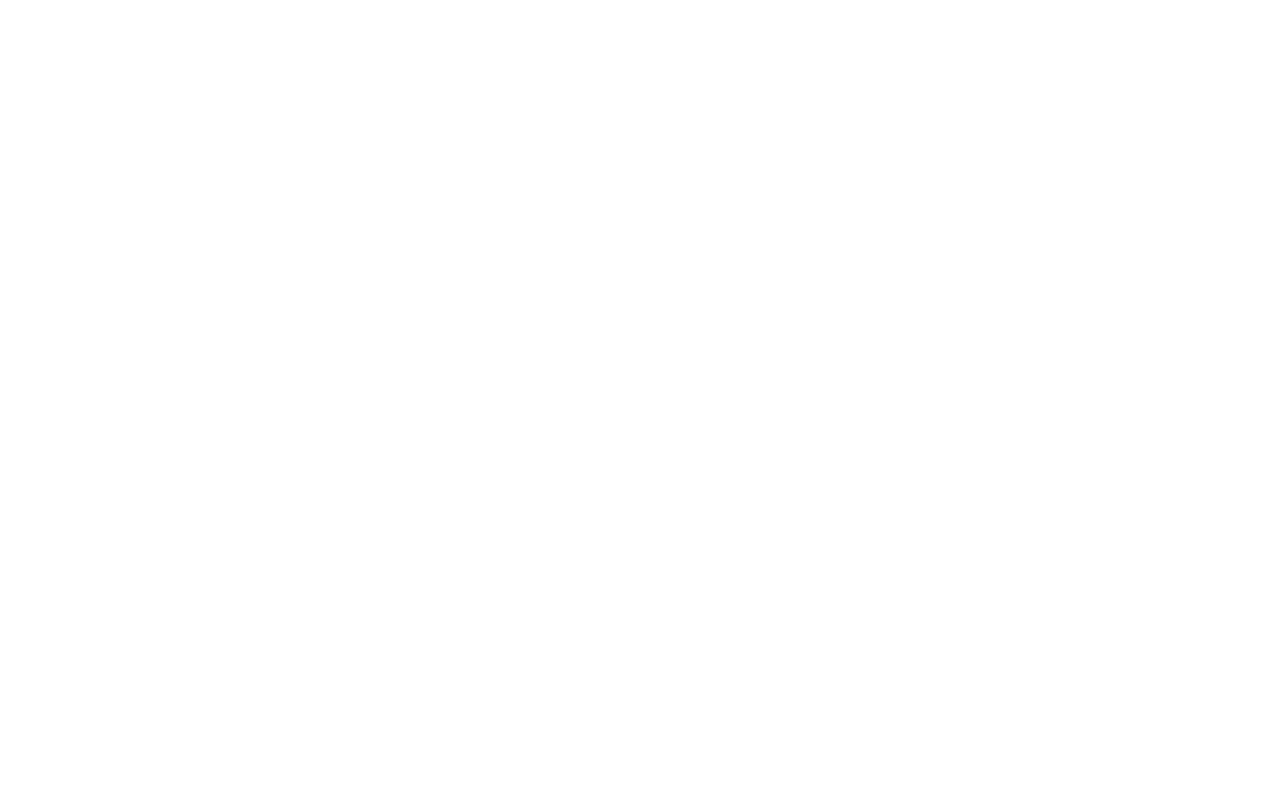
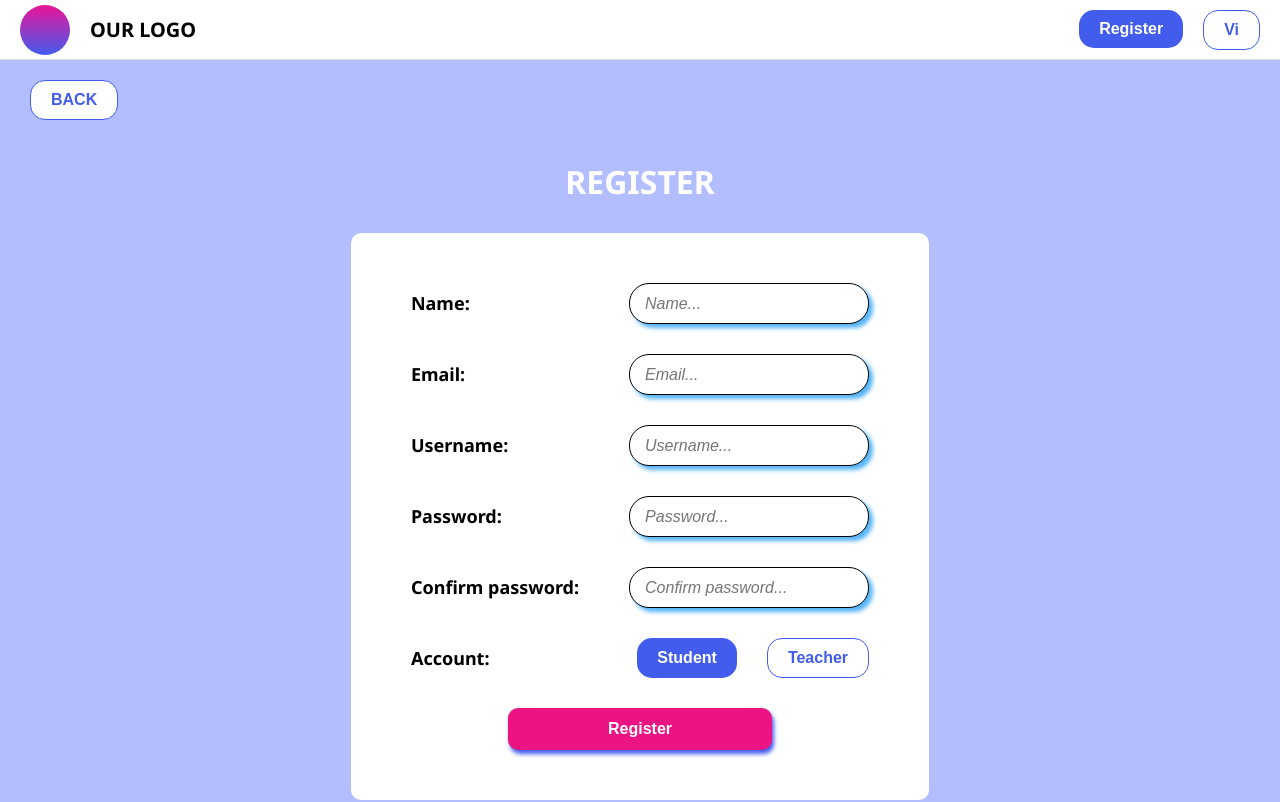
Before and after one commit to nghia2742/Learning-Chinese-App, a React (Create React App) app: page /register in a window 1280 px wide. Before the commit this address had no page. Shown: the top 802 px of the page. Built offline with nearby package versions, Linux system fonts and the light colour scheme.

Commit message:
Complete Register UI

```diff
--- a/src/base.css
+++ b/src/base.css
@@ -19,3 +19,7 @@
 body {
     font-family: 'Noto Sans', sans-serif;
 }
+
+a {
+    text-decoration: none;
+}
--- a/src/components/common/ButtonStyles/styles.module.scss
+++ b/src/components/common/ButtonStyles/styles.module.scss
@@ -12,7 +12,7 @@
     font-size: 16px;
     line-height: 22px;
     text-align: justify;
-    color: #425CEE;
+    color: var(--color3);
 }
 
 .buttonTwo {
@@ -37,3 +37,20 @@
     border-radius: 10px;
     cursor: pointer;
 }
+
+.buttonFour {
+    display: flex;
+    justify-content: center;
+    align-items: center;
+    padding: 8px 20px;
+    background: var(--color3);
+    border-radius: 15px;
+    border: none;
+    cursor: pointer;
+
+    font-weight: 700;
+    font-size: 16px;
+    line-height: 22px;
+    text-align: justify;
+    color: var(--color1);
+}
--- a/src/components/partials/Navbar/index.js
+++ b/src/components/partials/Navbar/index.js
@@ -1,6 +1,7 @@
 import classNames from 'classnames/bind';
 import styles from './styles.module.scss';
 import ButtonOne from '../../common/ButtonStyles';
+import { Link } from 'react-router-dom';
 
 const cx = classNames.bind(styles);
 
@@ -12,7 +13,12 @@
                 <div className={cx('circle')}></div>
                 OUR LOGO
             </div>
-            <ButtonOne buttonStyles={'buttonOne'} text={'Vi'}/>
+            <div className={cx('rightSide')}>
+                <Link to={'/register'}>
+                    <ButtonOne buttonStyles={'buttonFour'} text={'Register'}/>
+                </Link>
+                <ButtonOne buttonStyles={'buttonOne'} text={'Vi'}/>
+            </div>
         </div>
     </nav>
     );
--- a/src/components/partials/Navbar/styles.module.scss
+++ b/src/components/partials/Navbar/styles.module.scss
@@ -22,3 +22,8 @@
     background: linear-gradient(180deg, #EB1498 0%, #425CEE 100%);;
     border-radius: 50%;
 }
+
+.rightSide {
+    display: flex;
+    gap: 20px;
+}
--- /dev/null
+++ b/src/pages/Register/index.js
@@ -0,0 +1,62 @@
+import classNames from 'classnames/bind';
+import styles from './styles.module.scss';
+import InputStyle from '../../components/common/InputStyle';
+import ButtonStyles from '../../components/common/ButtonStyles';
+import { Link } from 'react-router-dom';
+
+const cx = classNames.bind(styles);
+
+function Register() {
+    return (
+        <div className={cx('wrapper')}>
+            <Link className={cx('buttonBack')} to="/">
+                <ButtonStyles buttonStyles={'buttonOne'} text={'BACK'}/>
+            </Link>
+            <h1 className={cx('wrap_h1')}>REGISTER</h1>
+            <div className={cx('wrap_register_form')}>
+                <div className={cx('wrap_input')}>
+                    <div className={cx('wrap_input')}>
+                        <span className={cx('wrap_input_text')}>Name:</span>
+                        <InputStyle textPlaceHolder={'Name...'}type={'text'}/>
+                    </div>
+                </div>
+                <div className={cx('wrap_input')}>
+                    <div className={cx('wrap_input')}>
+                        <span className={cx('wrap_input_text')}>Email:</span>
+                        <InputStyle textPlaceHolder={'Email...'}type={'email'}/>
+                    </div>
+                </div>
+                <div className={cx('wrap_input')}>
+                    <div className={cx('wrap_input')}>
+                        <span className={cx('wrap_input_text')}>Username:</span>
+                        <InputStyle textPlaceHolder={'Username...'}type={'text'}/>
+                    </div>
+                </div>
+                <div className={cx('wrap_input')}>
+                    <div className={cx('wrap_input')}>
+                        <span className={cx('wrap_input_text')}>Password:</span>
+                        <InputStyle textPlaceHolder={'Password...'}type={'password'}/>
+                    </div>
+                </div>
+                <div className={cx('wrap_input')}>
+                    <div className={cx('wrap_input')}>
+                        <span className={cx('wrap_input_text')}>Confirm password:</span>
+                        <InputStyle textPlaceHolder={'Confirm password...'}type={'password'}/>
+                    </div>
+                </div>
+                <div className={cx('wrap_input')}>
+                    <div className={cx('wrap_input')}>
+                        <span className={cx('wrap_input_text')}>Account:</span>
+                        <div className={cx('wrap_radio')}>
+                            <ButtonStyles buttonStyles={'buttonFour'} text={'Student'}/>
+                            <ButtonStyles buttonStyles={'buttonOne'} text={'Teacher'}/>
+                        </div>
+                    </div>
+                </div>
+                <ButtonStyles buttonStyles={'buttonTwo'} text={'Register'}/>
+            </div>
+        </div>
+    );
+}
+
+export default Register;
--- /dev/null
+++ b/src/pages/Register/styles.module.scss
@@ -0,0 +1,49 @@
+.wrapper {
+    position: relative;
+    height: fit-content;
+    width: 100%;
+    background-color: var(--color6);
+    padding-bottom: 100px;
+    padding-top: 100px;
+}
+
+.buttonBack {
+    position: absolute;
+    top: 20px;
+    left: 30px;
+}
+
+.wrap_h1 {
+    text-align: center;
+    margin-bottom: 30px;
+    color: var(--color1);
+}
+
+.wrap_register_form {
+    margin: 0 auto;
+    padding: 50px 60px;
+    width: fit-content;
+    background-color: var(--color1);
+    border-radius: 10px;
+    text-align: center;
+}
+
+.wrap_input_text {
+    font-style: normal;
+    font-weight: 700;
+    font-size: 18px;
+    line-height: 27px;
+}
+
+.wrap_input {
+    display: flex;
+    width: 100%;
+    justify-content: space-between;
+    align-items: center;
+    gap: 50px;
+    margin-bottom: 15px;
+}
+.wrap_radio {
+    display: flex;
+    gap: 30px;
+}
--- a/src/routes/index.js
+++ b/src/routes/index.js
@@ -3,6 +3,7 @@
 
 //GENERAL PAGE
 import Entrance from '../pages/Entrance';
+import Register from '../pages/Register';
 
 // STUDENT PAGE
 import Home from '../pages/Student/Home';
@@ -11,7 +12,9 @@
 import MyClass from '../pages/Student/MyClass';
 
 const publicRoutes = [
+
     { path: '/', component: Entrance },
+    { path: '/register', component: Register },
 
     // Student
     { path: '/student/home', component: Home, layout: StudentLayout },
```
